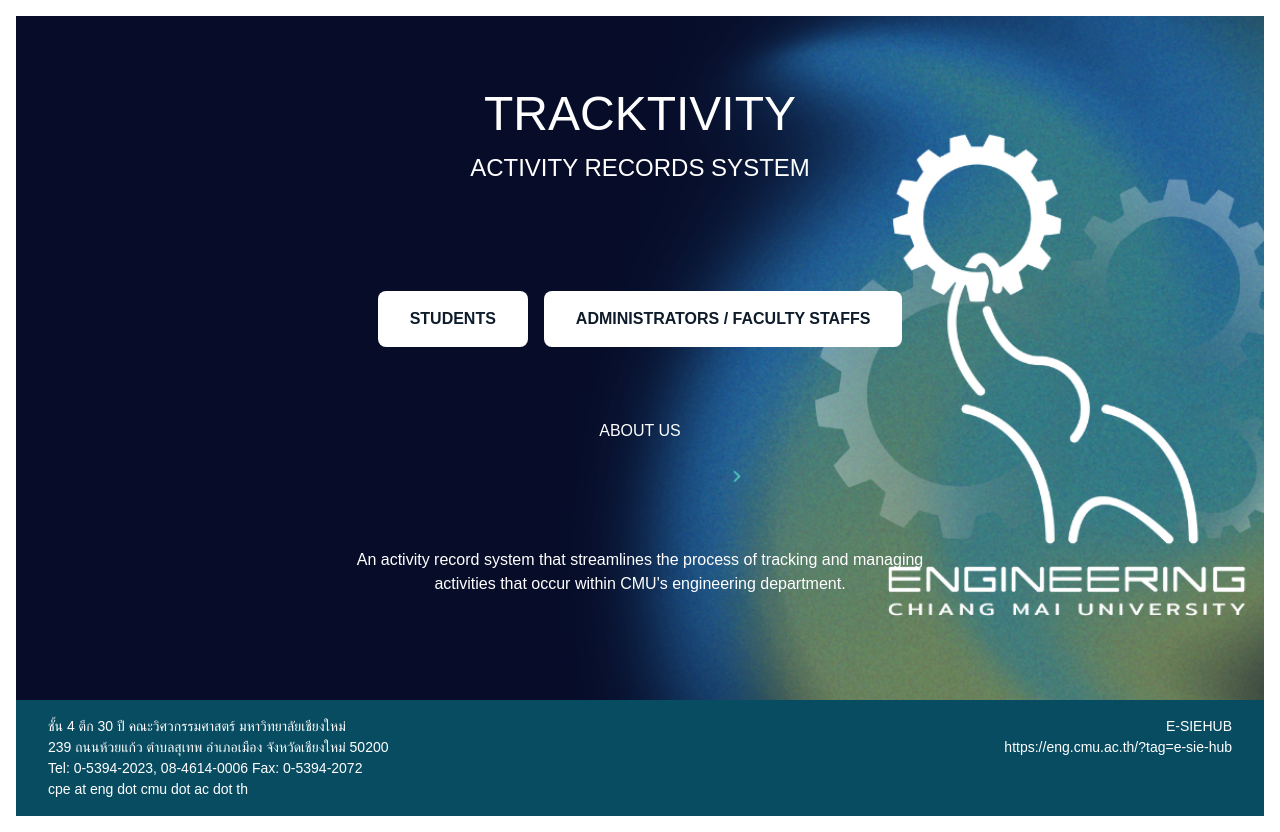
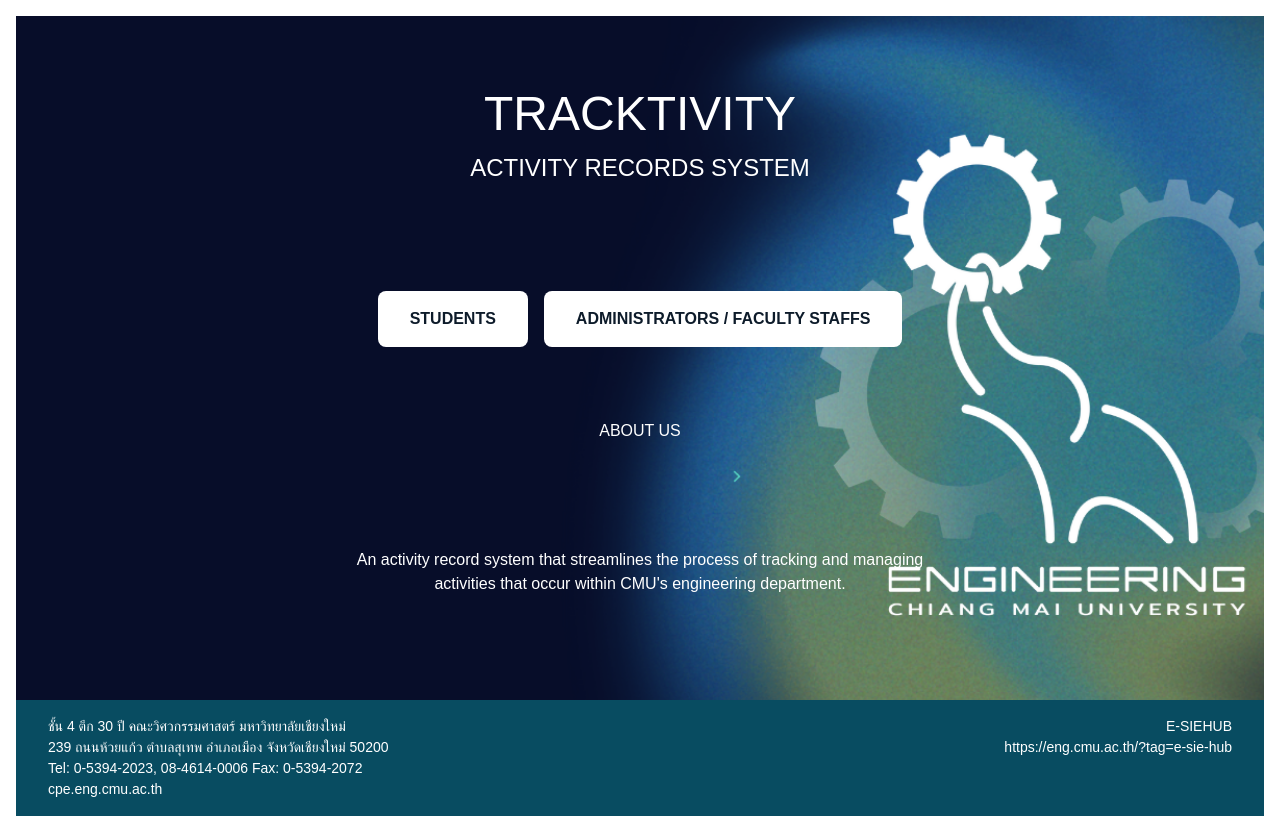
Before and after one commit to Varothai/TracktivitySE, a Next.js app: page / in a window 1280 px wide. Built offline with nearby package versions, Linux system fonts and the light colour scheme; no server answers.

Commit message:
Change in index and me

```diff
--- a/pages/index.tsx
+++ b/pages/index.tsx
@@ -87,7 +87,7 @@
          <p>ชั้น 4 ตึก 30 ปี คณะวิศวกรรมศาสตร์ มหาวิทยาลัยเชียงใหม่</p>
          <p>239 ถนนห้วยแก้ว ตำบลสุเทพ อำเภอเมือง จังหวัดเชียงใหม่ 50200</p>
          <p>Tel: 0-5394-2023, 08-4614-0006 Fax: 0-5394-2072</p>
-         <p>cpe at eng dot cmu dot ac dot th</p>
+         <p>cpe.eng.cmu.ac.th</p>
        </div>
        <div style={{ textAlign: 'right', marginRight: '1rem' }}>
          <p>E-SIEHUB</p>
--- a/pages/me.tsx
+++ b/pages/me.tsx
@@ -36,7 +36,7 @@
     <div className="p-3">
       {userData?.role === "student" && (
         <div>
-          <AdminPage />
+          <StudentPage />
         </div>
       )}
       {userData?.itaccounttype_EN === "MIS Employee" && (
```
